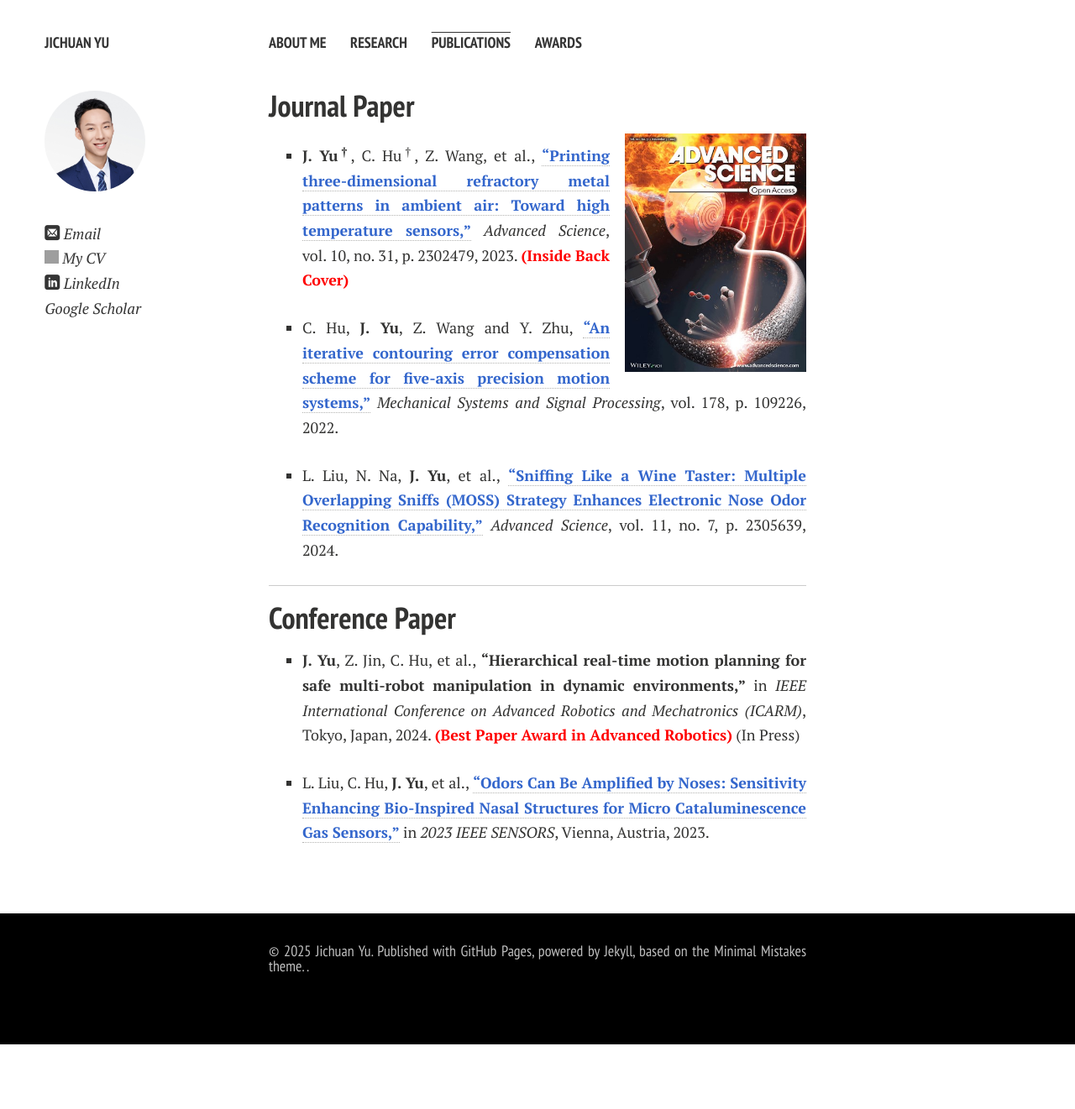
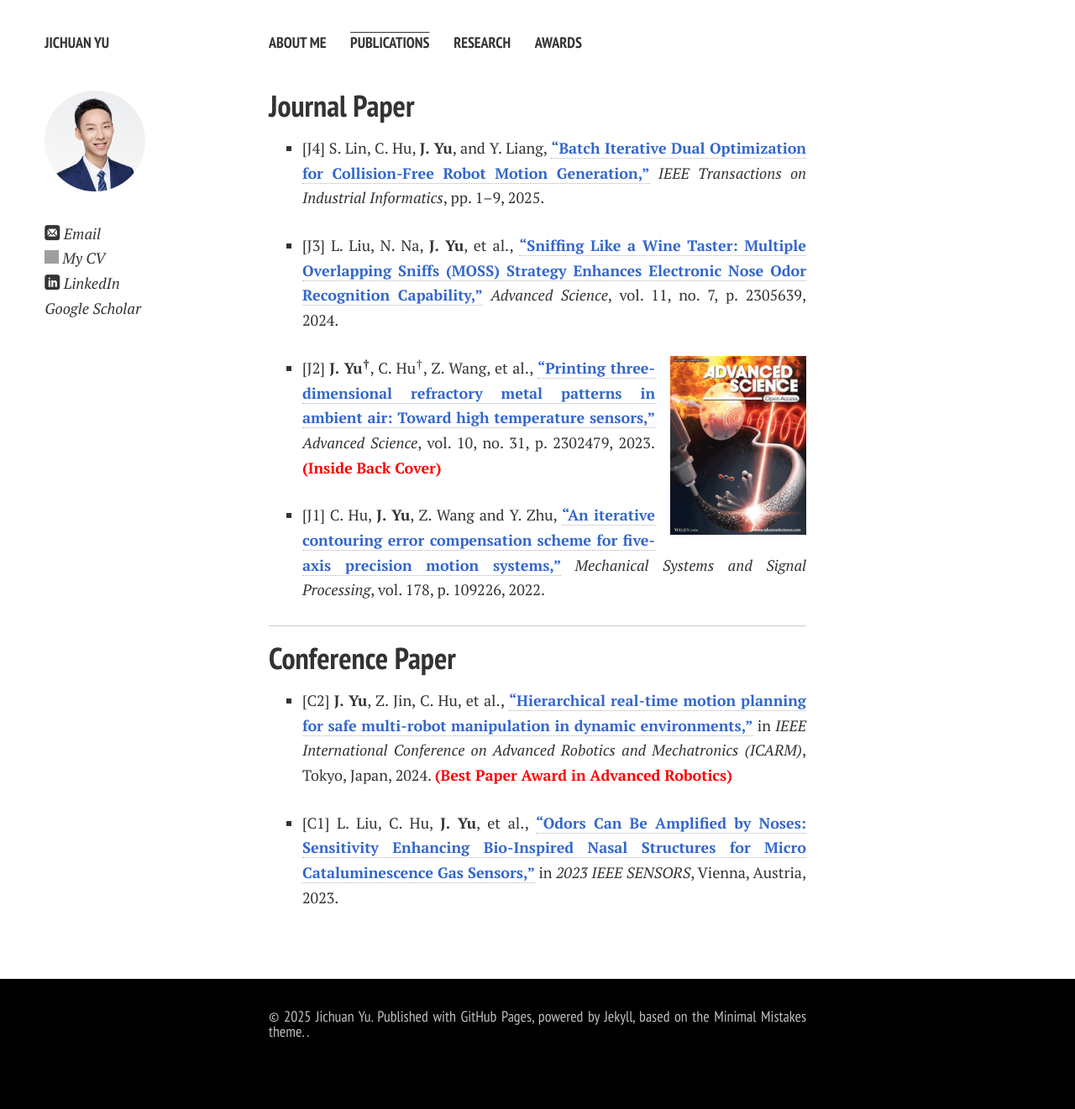
Before and after one commit to jichuan-yu/jichuan-yu.github.io, a Jekyll site: the page built from publications.md, in a window 1280 px wide. Shown: the whole page at 84% size. Built offline with Jekyll 4.4.1, drawn with Linux system fonts in a browser that asks for light colours; nearby versions of some CDN libraries; comment, search, counter and statistics services are not loaded; a style sheet for code colours, icons or effects is not loaded; before the commit the page ends 1244 px from its top, so only the background shows below that; grey boxes are pictures that could not be loaded.

Commit message:
add new publications

```diff
--- a/_config.yml
+++ b/_config.yml
@@ -30,10 +30,10 @@ google_verify: "SkiyuGpJOKT74vv5GmXLvYXXDkXy4v8VWPtbelYz3Hs"
 links:
   - title: About Me
     url: /
+  - title: Publications
+    url: /publications/
   - title: Research
     url: /research/
-  - title: Publications
-    url: /publications/
   - title: Awards
     url: /awards/
 
--- a/assets/css/main.css
+++ b/assets/css/main.css
@@ -203,6 +203,9 @@ img.logo {
 }
 img.floatpic{float:right; margin-left:1em; width:33%;}
 img.floatpic2{float:right; margin-left:1em; width:12em;}
+img.publication{float:right; margin-left:1em; width:9em;}
+
+
 .btn{display:inline-block;*display:inline;*zoom:1;padding:12px 24px;margin-bottom:2em;line-height:1;text-align:center;text-transform:uppercase;vertical-align:middle;border:4px double #333332;-webkit-border-radius:50px;-moz-border-radius:50px;border-radius:50px;cursor:pointer;*margin-left:.3em;-webkit-transition:0.4s linear;-moz-transition:0.4s linear;-ms-transition:0.4s linear;-o-transition:0.4s linear;transition:0.4s linear;}.btn:visited{border:4px double #4e4e4e;}
 .btn:hover{border:4px double #1a1a1a;}
 .btn:first-child{*margin-left:0;}
--- a/publications.md
+++ b/publications.md
@@ -7,18 +7,24 @@ title: Publications
 
 ## Journal Paper
 
-<img src="/images/research/DIW_TMLS_Cover.jpg" class="floatpic2">
-- **J. Yu<sup>†</sup>**, C. Hu<sup>†</sup>, Z. Wang, et al., [**"Printing three-dimensional refractory metal patterns in ambient air: Toward high temperature sensors,"**](https://onlinelibrary.wiley.com/doi/10.1002/advs.202302479) *Advanced Science*, vol. 10, no. 31, p. 2302479, 2023. **<font color='red'>(Inside Back Cover)</font>**
 
--  C. Hu, **J. Yu**, Z. Wang and Y. Zhu, [**"An iterative contouring error compensation scheme for five-axis precision motion systems,"**](https://www.sciencedirect.com/science/article/abs/pii/S0888327022003776) *Mechanical Systems and Signal Processing*, vol. 178, p. 109226, 2022.
 
--  L. Liu, N. Na, **J. Yu**, et al., [**"Sniffing Like a Wine Taster: Multiple Overlapping Sniffs (MOSS) Strategy Enhances Electronic Nose Odor Recognition Capability,"**](https://onlinelibrary.wiley.com/doi/10.1002/advs.202305639) *Advanced Science*, vol. 11, no. 7, p. 2305639, 2024.
 
+- [J4] S. Lin, C. Hu, **J. Yu**, and Y. Liang, [**“Batch Iterative Dual Optimization for Collision-Free Robot Motion Generation,”**](https://ieeexplore.ieee.org/abstract/document/10818988) *IEEE Transactions on Industrial Informatics*, pp. 1–9, 2025.
+
+
+- [J3]  L. Liu, N. Na, **J. Yu**, et al., [**"Sniffing Like a Wine Taster: Multiple Overlapping Sniffs (MOSS) Strategy Enhances Electronic Nose Odor Recognition Capability,"**](https://onlinelibrary.wiley.com/doi/10.1002/advs.202305639) *Advanced Science*, vol. 11, no. 7, p. 2305639, 2024.
+
+<img src="/images/research/DIW_TMLS_Cover.jpg" class="publication">
+
+- [J2] **J. Yu<sup>†</sup>**, C. Hu<sup>†</sup>, Z. Wang, et al., [**"Printing three-dimensional refractory metal patterns in ambient air: Toward high temperature sensors,"**](https://onlinelibrary.wiley.com/doi/10.1002/advs.202302479) *Advanced Science*, vol. 10, no. 31, p. 2302479, 2023. **<font color='red'>(Inside Back Cover)</font>**
+
+- [J1] C. Hu, **J. Yu**, Z. Wang and Y. Zhu, [**"An iterative contouring error compensation scheme for five-axis precision motion systems,"**](https://www.sciencedirect.com/science/article/abs/pii/S0888327022003776) *Mechanical Systems and Signal Processing*, vol. 178, p. 109226, 2022.
 
 ---
 
 ## Conference Paper
 
-- **J. Yu**, Z. Jin, C. Hu, et al., **"Hierarchical real-time motion planning for safe multi-robot manipulation in dynamic environments,"** in *IEEE International Conference on Advanced Robotics and Mechatronics (ICARM)*, Tokyo, Japan, 2024. **<font color='red'>(Best Paper Award in Advanced Robotics)</font>** (In Press)
+- [C2] **J. Yu**, Z. Jin, C. Hu, et al., [**"Hierarchical real-time motion planning for safe multi-robot manipulation in dynamic environments,"**](https://ieeexplore.ieee.org/abstract/document/10715905) in *IEEE International Conference on Advanced Robotics and Mechatronics (ICARM)*, Tokyo, Japan, 2024. **<font color='red'>(Best Paper Award in Advanced Robotics)</font>**
 
--  L. Liu, C. Hu, **J. Yu**, et al., [**"Odors Can Be Amplified by Noses: Sensitivity Enhancing Bio-Inspired Nasal Structures for Micro Cataluminescence Gas Sensors,"**](https://ieeexplore.ieee.org/abstract/document/10325229) in *2023 IEEE SENSORS*, Vienna, Austria, 2023.
+- [C1] L. Liu, C. Hu, **J. Yu**, et al., [**"Odors Can Be Amplified by Noses: Sensitivity Enhancing Bio-Inspired Nasal Structures for Micro Cataluminescence Gas Sensors,"**](https://ieeexplore.ieee.org/abstract/document/10325229) in *2023 IEEE SENSORS*, Vienna, Austria, 2023.
```
Also changed, not shown: projects.md (deleted, +0 -29 lines), research.md (+1 -1 lines), 1 other file.
